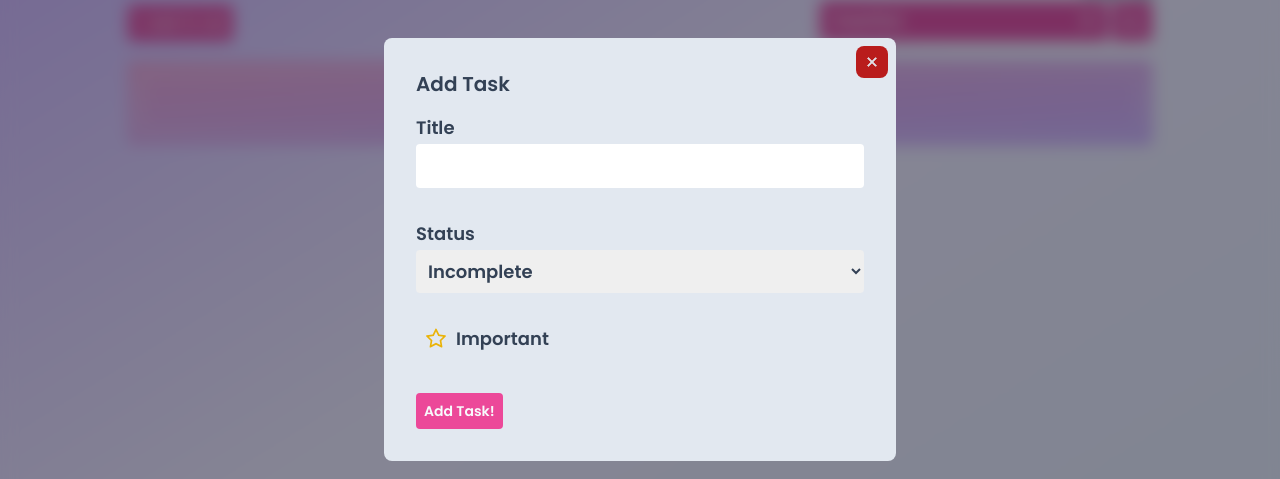
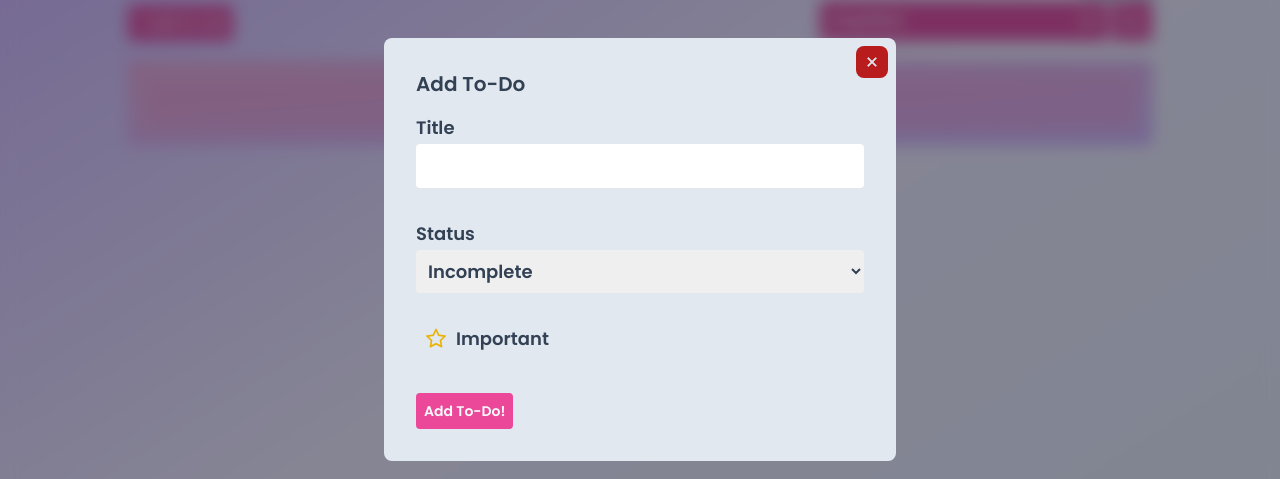
Before and after one commit to hidekinakata/simple-todo-app, a React (Vite) app: page / in a window 1280 px wide. Both pictures are taken after a click on the button "+ Add To-do". Shown: the part 151-630 px from the top of the page. Built offline with nearby package versions, Linux system fonts and the light colour scheme.

Commit message:
add modal handle in redux store

```diff
--- a/src/components/Tasks/AddTaskModal.tsx
+++ b/src/components/Tasks/AddTaskModal.tsx
@@ -31,6 +31,9 @@ const AddTaskModal: React.FC<AddTaskModalType> = ({
       })
     );
     setModalOpen(false);
+    setTitle("");
+    setStatus("incomplete");
+    setImportant(false);
   };
 
   return (
@@ -51,7 +54,7 @@ const AddTaskModal: React.FC<AddTaskModalType> = ({
               <VscClose className={"stroke-1"} />
             </div>
             <form className="form" onSubmit={(e) => handleSubmit(e)}>
-              <h1 className={"text-xl text-slate-700 mb-4"}>Add Task</h1>
+              <h1 className={"text-xl text-slate-700 mb-4"}>Add To-Do</h1>
               <label htmlFor={"title"} className={"label"}>
                 Title
                 <input
@@ -94,7 +97,7 @@ const AddTaskModal: React.FC<AddTaskModalType> = ({
               </div>
 
               <CustomButtom type={"submit"} className={"justify-self-end"}>
-                Add Task!
+                Add To-Do!
               </CustomButtom>
             </form>
           </div>
--- a/src/components/Tasks/TodoList.tsx
+++ b/src/components/Tasks/TodoList.tsx
@@ -1,11 +1,16 @@
 import React from "react";
 import TodoItem from "./TodoItem";
-import { useAppSelector } from "../../store";
+import { useAppDispatch, useAppSelector } from "../../store";
 import { TodoType } from "../../store/features/todos.store";
+import { actions as AppControl } from "../../store/features/appControl.store";
 
 type TaskListType = { todos?: TodoType[] };
 
 const TodoList: React.FC<TaskListType> = ({ todos }) => {
+  const dispatch = useAppDispatch();
+  const setModalOpen = (open: boolean) => {
+    dispatch(AppControl.setModalOpen(open));
+  };
   return (
     <ul
       className={
@@ -17,8 +22,9 @@ const TodoList: React.FC<TaskListType> = ({ todos }) => {
       ) : (
         <li
           className={
-            "rounded border-2 border-white border-dashed p-4 text-white text-center"
+            "transition rounded border-2 border-white border-dashed p-4 text-white  text-center bg-pink-300/50 hover:bg-pink-100 hover:text-pink-700 hover:border-pink-500 cursor-pointer"
           }
+          onClick={() => setModalOpen(true)}
         >
           Add new To-do
         </li>
--- a/src/components/TasksContainer.tsx
+++ b/src/components/TasksContainer.tsx
@@ -1,4 +1,4 @@
-import React, { useState } from "react";
+import React, { createContext, useState } from "react";
 import CustomButtom from "./Utils/CustomButtom";
 import OrderbyDropdown from "./Utils/OrderbyDropdown";
 import AddTaskModal from "./Tasks/AddTaskModal";
@@ -9,7 +9,11 @@ import { actions as AppControl } from "../store/features/appControl.store";
 interface TasksContainerType extends React.PropsWithChildren {}
 
 const TasksContainer: React.FC<TasksContainerType> = ({ children }) => {
-  const [modalOpen, setModalOpen] = useState(false);
+  const modalOpen = useAppSelector((state) => state.AppControl.modalOpen);
+  const dispatch = useAppDispatch();
+  const setModalOpen = (open: boolean) => {
+    dispatch(AppControl.setModalOpen(open));
+  };
 
   return (
     <div className={"py-10 px-[10%]"}>
--- a/src/store/features/appControl.store.ts
+++ b/src/store/features/appControl.store.ts
@@ -10,10 +10,12 @@ export enum OrderBy {
 
 type AppControlType = {
   orderBy: { order: OrderBy; asc: boolean };
+  modalOpen: boolean;
 };
 
 const initialValue: AppControlType = {
   orderBy: { order: OrderBy.Insertion, asc: true },
+  modalOpen: false,
 };
 
 export const AppControlSlice = createSlice({
@@ -26,6 +28,9 @@ export const AppControlSlice = createSlice({
     ) => {
       state.orderBy = action.payload;
     },
+    setModalOpen: (state, action: PayloadAction<boolean>) => {
+      state.modalOpen = action.payload;
+    },
   },
 });
 
```
